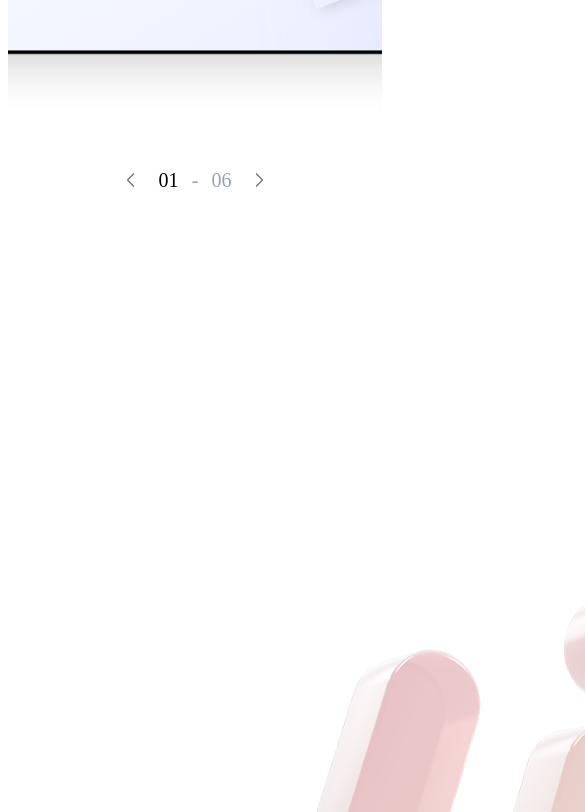
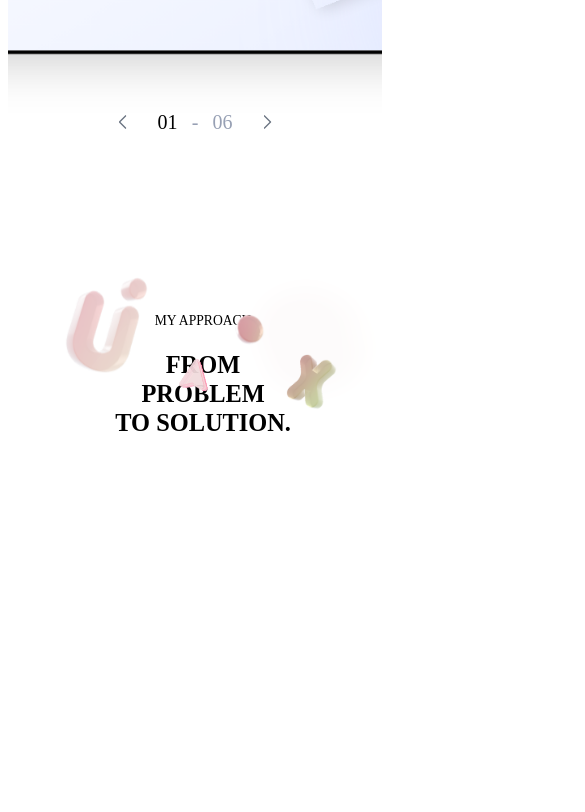
Before and after one commit to angelkhe1010-dot/kim-hee-eun-portfolio, a React (Vite) app: page / in a window 390 px wide. Shown: the part 1592-2404 px from the top of the page, 585 px wide, since content can reach past the window. Built offline with nearby package versions, Linux system fonts and the light colour scheme; the HTML template or start-up script is replaced by a standard one.

Commit message:
반응형 수정

```diff
--- a/src/App.tsx
+++ b/src/App.tsx
@@ -7,6 +7,7 @@ import Experience from './components/sections/Experience';
 import Contact from './components/sections/Contact';
 import Header from './components/sections/Header';
 import TopButton from './components/sections/TopButton';
+import ScaleWrapper from './components/sections/ScaleWrapper';
 function App() {
   return (
     <div className="page">
@@ -14,11 +15,21 @@ function App() {
       <TopButton />
       <Hero />
       <Works />
+      <ScaleWrapper>
       <Approach />
+      </ScaleWrapper>
+      <ScaleWrapper>
       <Process />
+      </ScaleWrapper>
+      <ScaleWrapper>
       <About />
+      </ScaleWrapper>
+      <ScaleWrapper>
       <Experience />
+      </ScaleWrapper>
+      <ScaleWrapper>
       <Contact />
+      </ScaleWrapper>
     </div>
   );
 }
--- a/src/components/sections/Approach.module.css
+++ b/src/components/sections/Approach.module.css
@@ -2,7 +2,6 @@
   position: relative;
   width: 1920px;
   height: 1080px;
-  margin-top: 120px;
   background: #ffffff;
   overflow: hidden;
 }
--- a/src/components/sections/Experience.tsx
+++ b/src/components/sections/Experience.tsx
@@ -11,6 +11,7 @@ const items = [
 
 export default function Experience() {
   return (
+
     <section className={styles.experience} id="experience">
       <div className={styles.wordmark} />
 
--- /dev/null
+++ b/src/components/sections/ScaleWrapper.module.css
@@ -0,0 +1,10 @@
+.wrapper {
+  width: 100%;
+  overflow-x: hidden;
+}
+
+.screen {
+  width: 1920px;
+
+  transform-origin: top left;
+}
--- /dev/null
+++ b/src/components/sections/ScaleWrapper.tsx
@@ -0,0 +1,42 @@
+import { useEffect, useState, type ReactNode } from 'react';
+import styles from './ScaleWrapper.module.css';
+
+interface ScaleWrapperProps {
+  children: ReactNode;
+}
+
+export default function ScaleWrapper({ children }: ScaleWrapperProps) {
+  const [scale, setScale] = useState(1);
+
+  useEffect(() => {
+    const handleResize = () => {
+      setScale(window.innerWidth / 1920);
+    };
+
+    handleResize();
+
+    window.addEventListener('resize', handleResize);
+
+    return () => {
+      window.removeEventListener('resize', handleResize);
+    };
+  }, []);
+
+  return (
+    <div
+      className={styles.wrapper}
+      style={{
+        '--scale': scale,
+      } as React.CSSProperties}
+    >
+      <div
+        className={styles.screen}
+        style={{
+          transform: `scale(${scale})`,
+        }}
+      >
+        {children}
+      </div>
+    </div>
+  );
+}
--- a/src/components/sections/Works.module.css
+++ b/src/components/sections/Works.module.css
@@ -2,7 +2,7 @@
   position: relative;
 
   width: 100%;
-  height: 940px;
+  height: 1080px;
 
   margin-top: 120px;
 
@@ -153,12 +153,6 @@
 
 /* ---------- Side cards ---------- */
 
-/*
- * 좌우를 완전히 동일한 중심 거리로 배치
- *
- * 좌우 카드는 클릭 가능
- */
-
 .cardLeft {
   transform: translateX(-1110px);
 
@@ -185,9 +179,6 @@
 }
 
 
-/*
- * 클릭 가능하다는 느낌을 주기 위한 hover
- */
 .cardLeft:hover,
 .cardRight:hover {
   opacity: 0.9;
@@ -229,14 +220,6 @@
 
 /* ---------- Small Card ---------- */
 
-/*
- * small 카드 자체는 1200px 기준.
- *
- * 1400px wrapper 안에 넣지 않고
- * wrapper 자체를 1200px로 맞춘 뒤
- * 정중앙 기준으로 축소.
- */
-
 .smallCardScale {
   position: absolute;
 
@@ -260,24 +243,26 @@
   position: absolute;
 
   left: 50%;
-  bottom: 28px;
+  top: 836px;
 
   transform: translateX(-50%);
 
   display: flex;
   align-items: center;
 
-  gap: 7px;
-
-  padding: 10px 0;
+  gap: 8px;
 
   z-index: 20;
 }
 
 
+/*
+ * 아이콘 자체는 작게 유지하고
+ * 실제 클릭 영역은 44x44로 확보
+ */
 .iconButton {
-  width: 32px;
-  height: 32px;
+  width: 44px;
+  height: 44px;
 
   padding: 0;
 
@@ -307,7 +292,7 @@
 
 
 .iconButton:active {
-  transform: scale(0.9);
+  transform: scale(0.92);
 }
 
 
@@ -316,6 +301,8 @@
   height: 14px;
 
   display: block;
+
+  pointer-events: none;
 }
 
 
@@ -389,7 +376,10 @@
     left: -11%;
   }
 
+  /*
+   * 축소된 카드 바로 아래쪽에 배치
+   */
   .pagination {
-    bottom: 24px;
+    top: 720px;
   }
 }
```
